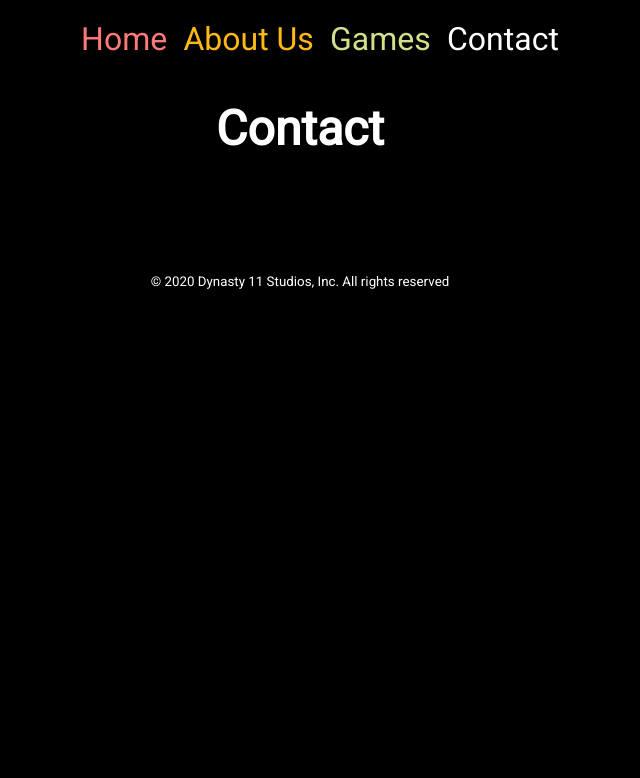
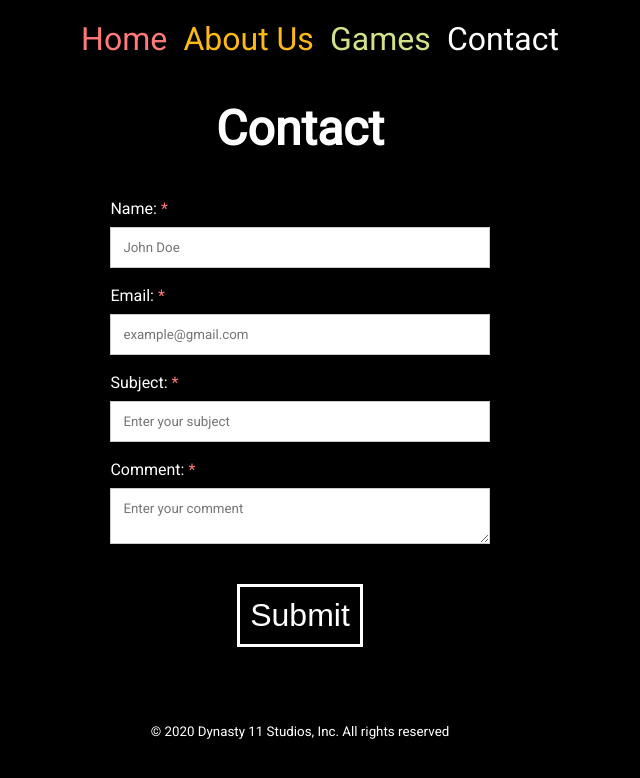
Before and after one commit to MrOrangeJuice/Dynasty11Site, a PHP site: page /contact.html in a window 1280 px wide. Shown: the top 778 px of the page, without its empty margins (340-980 px from the left). Run offline with PHP 8.4, Linux system fonts and the light colour scheme; some libraries are stand-ins or nearby versions.

Commit message:
Added contact page

```diff
--- a/contact.html
+++ b/contact.html
@@ -23,6 +23,27 @@
 	</nav>
 	<main>
 		<h1>Contact</h1>
+		<form class="contactForm" action="contactform.php" method="post">
+			<label for="name">Name: <span class="red">*</span></label>
+			<br>
+			<input type="text" name="name" placeholder="John Doe">
+			<br>
+			<label for="mail">Email: <span class="red">*</span></label>
+			<br>
+			<input type="text" name="mail" placeholder="example@gmail.com">
+			<br>
+			<label for="subject">Subject: <span class="red">*</span></label>
+			<br>
+			<input type="text" name="subject" placeholder="Enter your subject">
+			<br>
+			<label for="comment">Comment: <span class="red">*</span></label>
+			<br>
+			<textarea name="message" placeholder="Enter your comment"></textarea>
+			<br>
+			<br>
+			<button type="submit" name="Submit" class="bigButton">Submit</button>
+
+		</form>
 	</main>
 	<br>
 	<br>
--- a/index.html
+++ b/index.html
@@ -24,7 +24,7 @@
 	<main>
 		<img src="media/logo_once.gif" alt="Dynasty 11 Logo" id="logo">
 		<form action="contact.html">
-			<button id="contactLink">Contact Us</button>
+			<button class="bigButton">Contact Us</button>
 		</form>
 		<br>
 		<div class="socialMedia">
--- a/style.css
+++ b/style.css
@@ -89,7 +89,7 @@ li a {
 	transition-duration: 0.2s;
 }
 
-#contactLink {
+.bigButton {
 	background-color: black;
 	color: white;
 	border: 3px solid white;
@@ -98,7 +98,7 @@ li a {
 	padding: 10px;
 }
 
-#contactLink:hover {
+.bigButton:hover {
 	background-color: white;
 	color: black;
 	transition-duration: 0.2s;
@@ -136,15 +136,52 @@ li a {
 	transition-duration: 0.2s;
 }
 
+.red {
+	color:#ff7978;
+}
+
+input[type=text], select, textarea {
+	width: 30%; /* Full width */
+	padding: 12px; /* Some padding */
+	border: 1px solid #ccc; /* Gray border */
+	/*border-radius: 4px; */ /* Rounded borders */
+	box-sizing: border-box; /* Make sure that padding and width stays in place */
+	margin-top: 6px; /* Add a top margin */
+	margin-bottom: 16px; /* Bottom margin */
+	resize: vertical; /* Allow the user to vertically resize the textarea (not horizontally) */
+	font-family: 'Roboto', sans-serif;
+	text-align: left;
+	transition-duration: 0.2s;
+}
+
+label {
+	float: left;
+	margin-left: 35%;
+}
+
+textarea {
+	vertical-align: top;
+}
+
 @media (max-width: 1200px) {
 	#logo {
 		width: 70%;
 	}
 
-	#contactLink {
+	.bigButton {
 		font-size: 1.5em;
 		border: 2px solid white;
 		padding: 5px;
+	}
+
+	input[type=text], select, textarea {
+		width: 40%; /* Full width */
+		transition-duration: 0.2s;
+	}
+
+	label {
+		margin-left: 30%;
+		transition-duration: 0.2s;
 	}
 }
 
```
Also changed, not shown: index.php (deleted).
